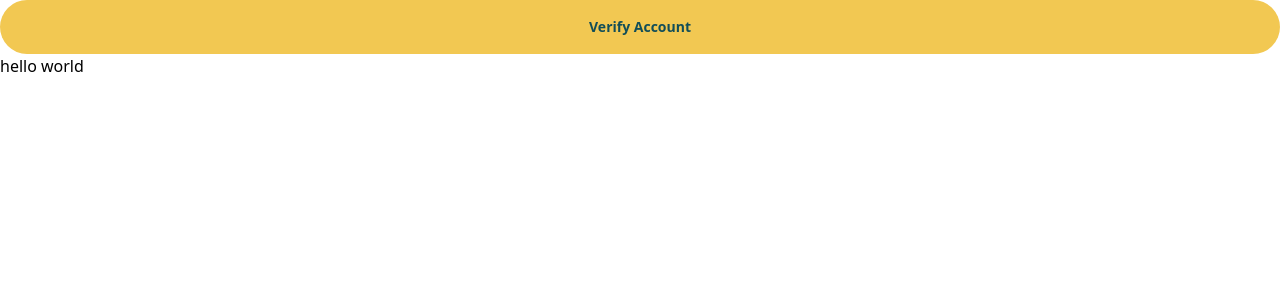
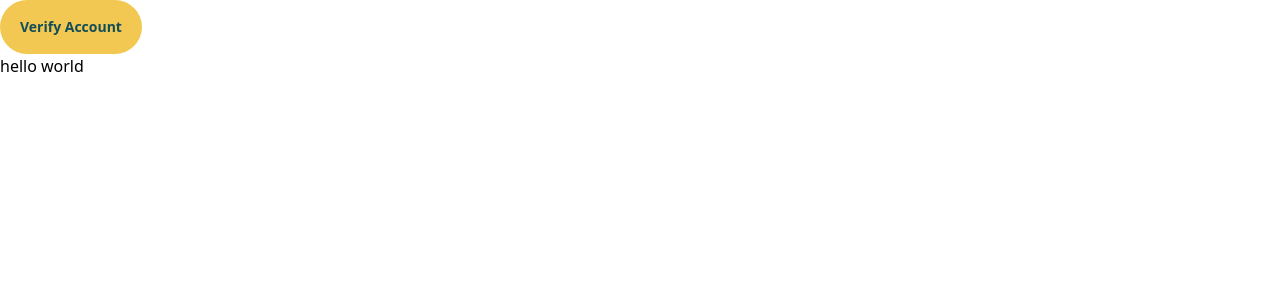
Before and after one commit to Shazzad-Hossen-Coredevs/project-packers, a React (Vite) app: page / in a window 1280 px wide. Shown: the top 300 px of the page. Built offline with nearby package versions, Linux system fonts and the light colour scheme.

Commit message:
Button component updated

```diff
--- /dev/null
+++ b/src/Components/Ui Elements/Buttons/Button.jsx
@@ -0,0 +1,19 @@
+
+/*
+Props:=>
+text: the text value shown in the button
+primary: is the button primary,
+secondary: is the button secondary,
+onClick: function will trigger when clicked to the button,
+onBlur: function will trigger when button will blur
+[if primary or secondary is not passed there will be apply a default style ]
+
+*/
+const Button = ({text,primary, secondary,onClick,onBlur}) => {
+
+    return (
+       <button onClick={onClick} onBlur={onBlur} className={`${primary?'bg-primary text-secondary':secondary ? 'bg-secondary text-[#ffffff]':'bg-[#ffffff] text-secondary border-2 border-primary'} py-[17px] px-[20px] rounded-[50px] text-center  text-sm font-bold `}>{text}</button>
+    );
+};
+
+export default Button;
--- a/src/Components/Ui Elements/Buttons/ButtonPrimary.jsx
+++ /dev/null
@@ -1,12 +0,0 @@
-
-
-const ButtonPrimary = ({text}) => {
-    return (
-        <div className={`bg-primary py-[17px] px-[20px] rounded-[50px] text-center text-secondary text-sm font-bold `}>
-           {text}
-
-        </div>
-    );
-};
-
-export default ButtonPrimary;
--- a/src/pages/Home.jsx
+++ b/src/pages/Home.jsx
@@ -1,12 +1,13 @@
-import ButtonPrimary from "../Components/Ui Elements/Buttons/ButtonPrimary";
+import Button from "../Components/Ui Elements/Buttons/Button";
 import ProductCard from "../Components/Ui Elements/ProductCart/ProductCard";
 
 
 const Home = () => {
+
     return (
         <div className="max-w-[1280px] mx-auto">
 
-          <ButtonPrimary text="Verify Account"/>
+          <Button text="Verify Account" primary/>
           <ProductCard />
 
         </div>
```
